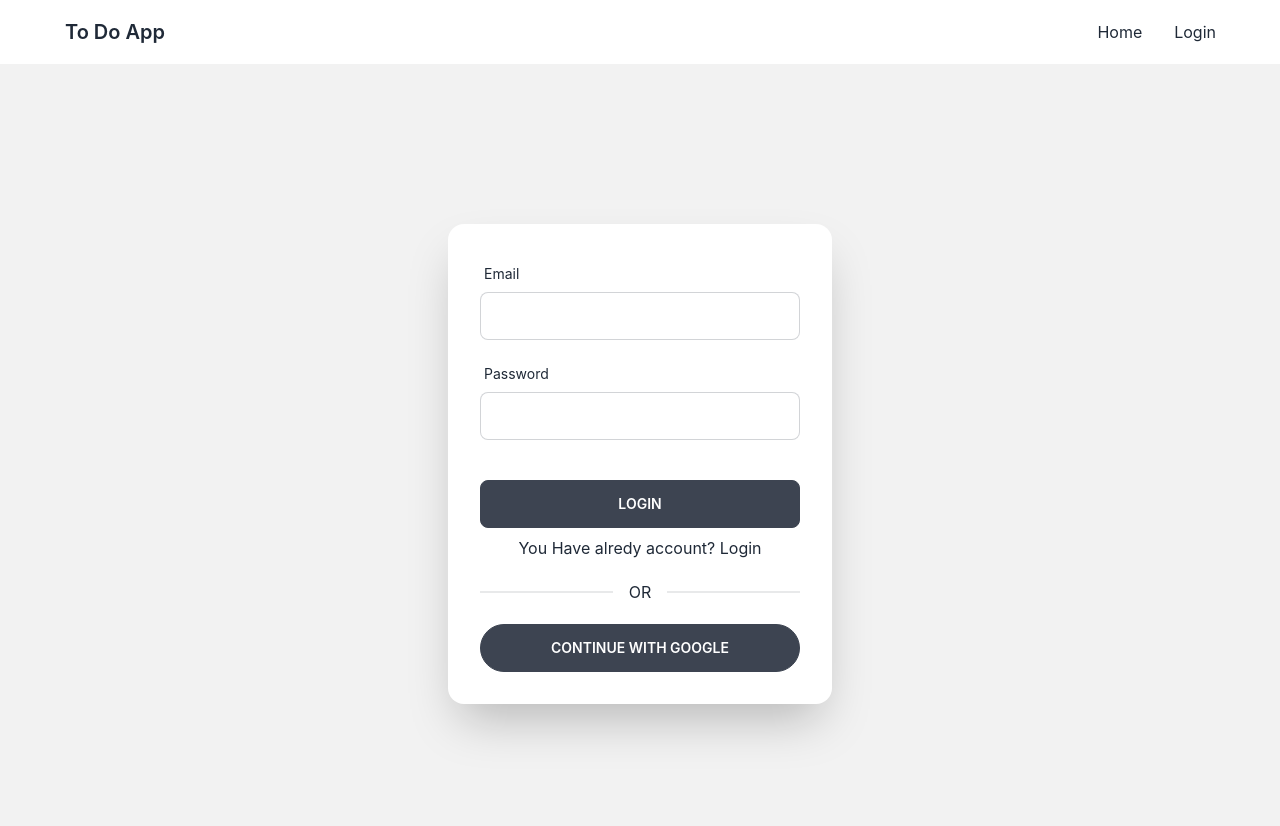
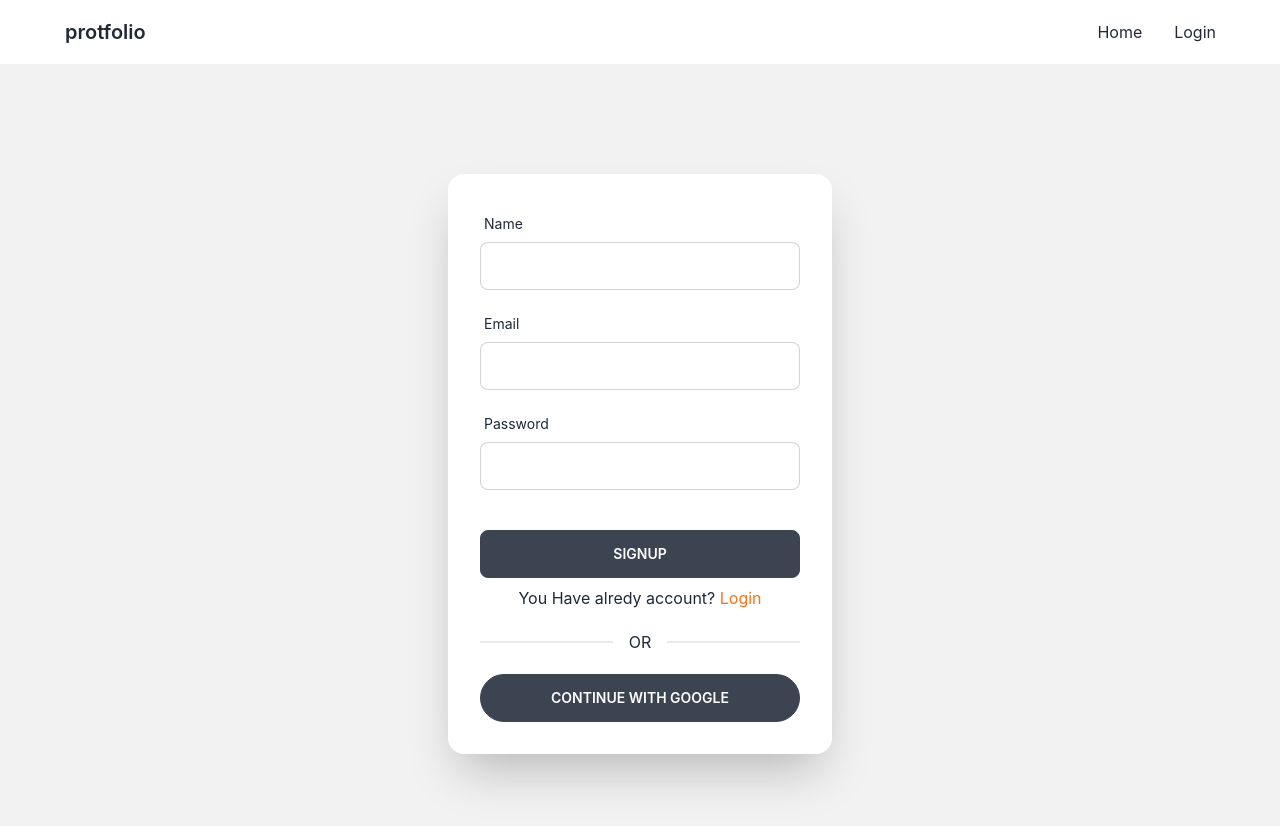
Before and after one commit to shariarHossain23/Todo-App-Client, a React (Create React App) app: page /signup in a window 1280 px wide. Shown: the top 826 px of the page. Built offline with nearby package versions, Linux system fonts and the light colour scheme.

Commit message:
create usern email pass and sign in with googlee

```diff
--- a/package.json
+++ b/package.json
@@ -7,6 +7,7 @@
     "@testing-library/react": "^13.2.0",
     "@testing-library/user-event": "^13.5.0",
     "daisyui": "^2.15.0",
+    "firebase": "^9.8.1",
     "react": "^18.1.0",
     "react-dom": "^18.1.0",
     "react-firebase-hooks": "^5.0.3",
--- a/src/Component/Shared/Login.js
+++ b/src/Component/Shared/Login.js
@@ -85,7 +85,7 @@ const Login = () => {
               <button class="btn btn-md">Login</button>
             </div>
             </form>
-            <p>You are new? <Link to='/signup'>Signup</Link></p>
+            <p>You are new? <Link className="text-orange-500" to='/signup'>Signup</Link></p>
             <div class="divider">OR</div>
             <button className="btn btn-md rounded-full">
               Continue with google
--- a/src/Component/Shared/Navbar.js
+++ b/src/Component/Shared/Navbar.js
@@ -34,7 +34,7 @@ const Navbar = () => {
           </li>
           </ul>
         </div>
-        <a class="btn btn-ghost normal-case text-xl">To Do App</a>
+        <a class="btn btn-ghost normal-case text-xl">protfolio</a>
       </div>
       <div class="navbar-end hidden lg:flex">
         <ul class="menu menu-horizontal p-0">
--- a/src/Component/Shared/Signup.js
+++ b/src/Component/Shared/Signup.js
@@ -1,6 +1,8 @@
-import React from 'react';
+import React from "react";
+import { useCreateUserWithEmailAndPassword, useSignInWithGoogle, useUpdateProfile } from 'react-firebase-hooks/auth';
 import { useForm } from "react-hook-form";
-import { Link } from 'react-router-dom';
+import { Link } from "react-router-dom";
+import auth from "../../firebase.init";
 
 const Signup = () => {
   const {
@@ -9,13 +11,57 @@ const Signup = () => {
     watch,
     formState: { errors },
   } = useForm();
-      const onSubmit = data => console.log(data);
+//   google sign
+  const [signInWithGoogle, Guser, Gloading, Gerror] = useSignInWithGoogle(auth);
+//   crete user
+  const [
+    createUserWithEmailAndPassword,
+    user,
+    loading,
+    error,
+  ] = useCreateUserWithEmailAndPassword(auth)
+
+//   profile updated
+  const [updateProfile, updating, Uerror] = useUpdateProfile(auth);
+// create user
+  const onSubmit = async (data) => {
+    await createUserWithEmailAndPassword(data.email,data.password)
+    await updateProfile({displayName:data.name})
+
+  };
+
+
+//   google sign in
+  const signInGoogle = ()=>{
+      signInWithGoogle()
+  }
   return (
     <div class="hero min-h-screen bg-base-200">
       <div class="hero-content ">
         <div class="card max-w-sm  lg:w-96 shadow-2xl bg-base-100">
           <div class="card-body">
             <form onSubmit={handleSubmit(onSubmit)}>
+              <div class="form-control">
+                <label class="label">
+                  <span class="label-text">Name</span>
+                </label>
+                <input
+                  {...register("name", {
+                    required: {
+                      value: true,
+                      message: "name required",
+                    },
+                  })}
+                  className="input input-bordered w-full max-w-xs"
+                />
+                <label className="label">
+                  {errors.name?.type === "required" && (
+                    <span className="label-text-alt text-red-500">
+                      {errors.name.message}
+                    </span>
+                  )}
+                </label>
+              </div>
               <div class="form-control">
                 <label class="label">
                   <span class="label-text">Email</span>
@@ -75,15 +121,19 @@ const Signup = () => {
                     </span>
                   )}
                 </label>
-
               </div>
               <div class="form-control mt-6">
-                <button class="btn btn-md">Login</button>
+                <button class="btn btn-md">Signup</button>
               </div>
             </form>
-              <p>You Have alredy account? <Link to='/login'>Login</Link></p>
+            <p>
+              You Have alredy account?{" "}
+              <Link className="text-orange-500" to="/login">
+                Login
+              </Link>
+            </p>
             <div class="divider">OR</div>
-              <button className="btn btn-md rounded-full">
+            <button onClick={signInGoogle} className="btn btn-md rounded-full">
               Continue with google
             </button>
           </div>
--- a/src/firebase.init.js
+++ b/src/firebase.init.js
@@ -2,12 +2,12 @@ import { initializeApp } from "firebase/app";
 import { getAuth } from "firebase/auth";
 
 const firebaseConfig = {
-apiKey:process.envREACT_APP_apiKey,
-authDomain:process.envREACT_APP_authDomain,
-projectId:process.envREACT_APP_projectId,
-storageBucket:process.envREACT_APP_storageBucket,
-messagingSenderId:process.envREACT_APP_messagingSenderId,
-appId:process.envREACT_APP_appId,
+apiKey:process.env.REACT_APP_apiKey,
+authDomain:process.env.REACT_APP_authDomain,
+projectId:process.env.REACT_APP_projectId,
+storageBucket:process.env.REACT_APP_storageBucket,
+messagingSenderId:process.env.REACT_APP_messagingSenderId,
+appId:process.env.REACT_APP_appId,
 };
 
 
```
Also changed, not shown: 1 other file (tests, documents, lock files or other folders). Lines whose indentation alone changed are shown as unchanged.
